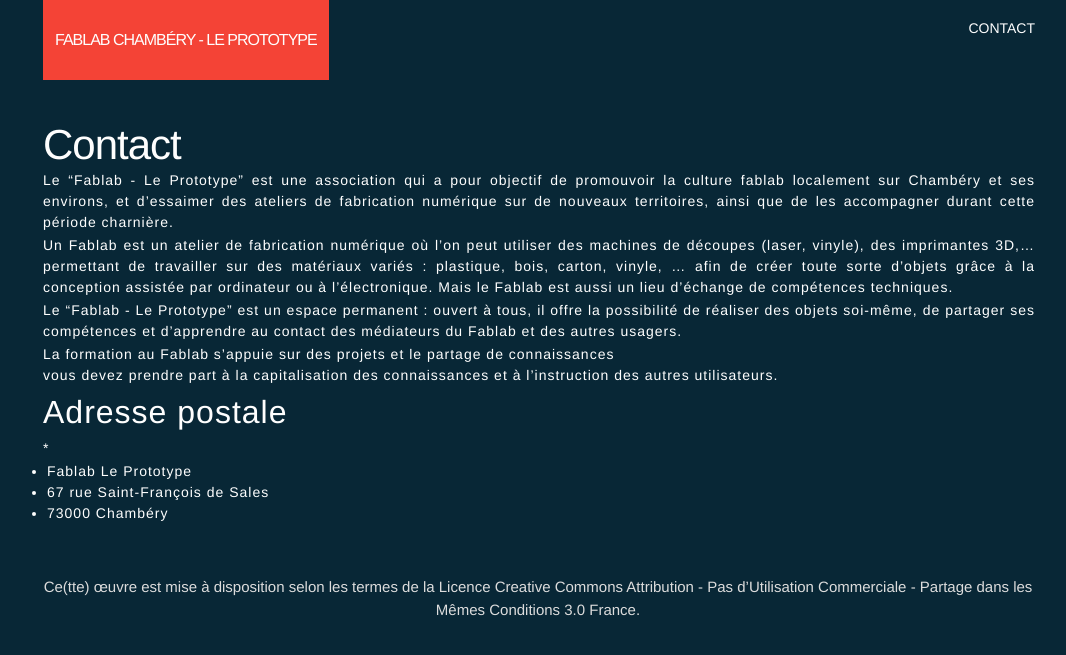
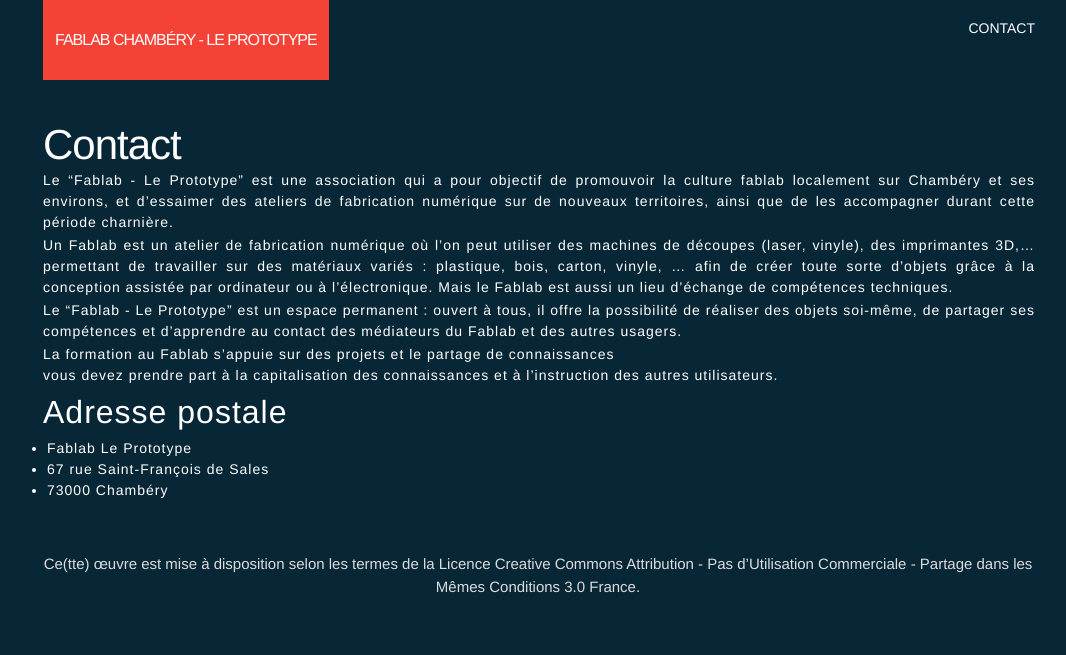
Before and after one commit to fablab-leprototype/fablab-leprototype.github.io, a Jekyll site: the page built from about.md, in a window 1280 px wide. Shown: the top 655 px of the page, without its empty margins (101-1167 px from the left). Built offline with Jekyll 4.4.1, drawn with Linux system fonts in a browser that asks for light colours.

Commit message:
error
list

```diff
--- a/about.md
+++ b/about.md
@@ -25,7 +25,6 @@ La formation au Fablab s’appuie sur des projets et le partage de connaissances
 l’instruction des autres utilisateurs.
 
 ## Adresse postale
-*
-  * Fablab Le Prototype
-  * 67 rue Saint-François de Sales
-  * 73000 Chambéry
+* Fablab Le Prototype
+* 67 rue Saint-François de Sales
+* 73000 Chambéry
```
